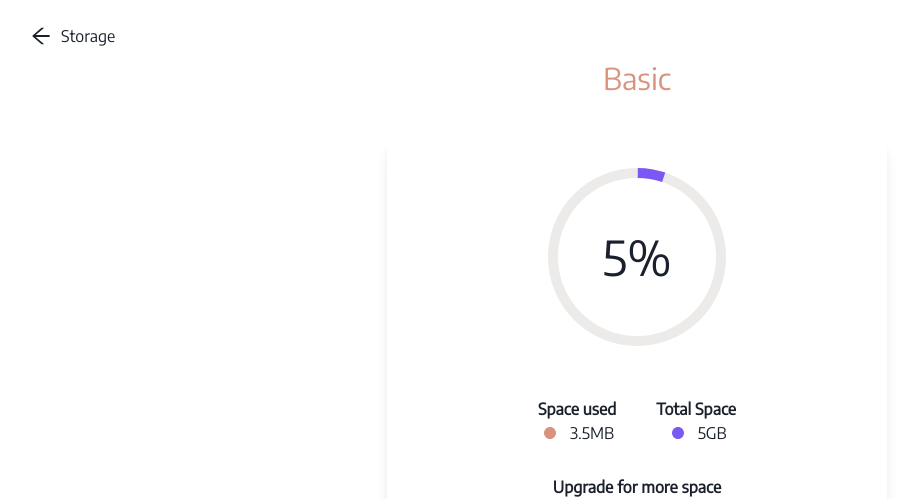
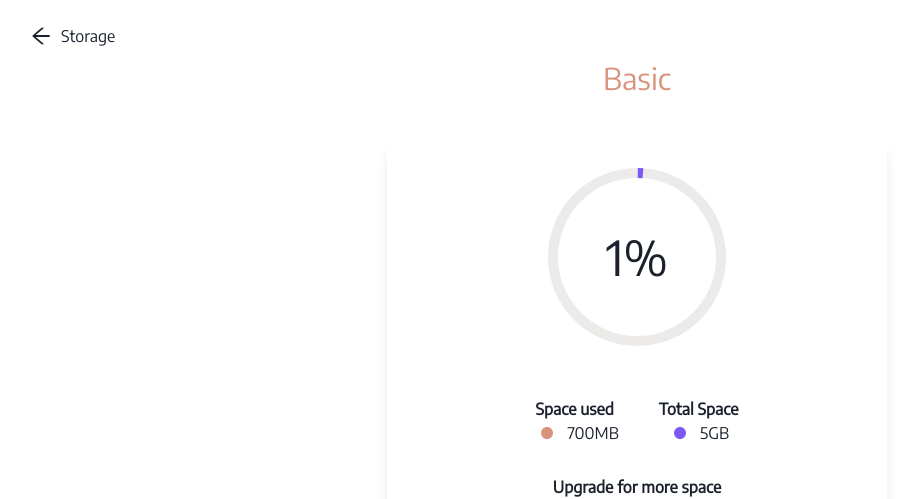
Before and after one commit to KlosaNow/klosanow-frontend, a React (Vite) app: page /basic in a window 1280 px wide. Shown: the top 499 px of the page, without its empty margins (3-920 px from the left). Built offline with nearby package versions, Linux system fonts and the light colour scheme.

Commit message:
storage-View Upadate

```diff
--- a/src/App.tsx
+++ b/src/App.tsx
@@ -1,23 +1,22 @@
-
-import { Route, Routes } from "react-router-dom"
-import { SplashScreen } from './pages/SplashScreen';
-import Onboarding from "./pages/Onboarding";
-import { Notifications } from "./pages/Notifications";
-import { NotificationSettings } from "./pages/NotificationSettings";
+import { Route, Routes } from "react-router-dom";
+import { SplashScreen } from "./pages/SplashScreen";
+// import { Notifications } from "./pages/Notifications";
+// import { NotificationSettings } from "./pages/NotificationSettings";
 import FreeStorageView from "./pages/StorageView/FreeStorageView";
 import BasicStorageView from "./pages/StorageView/BasicStorageView";
 import PremiumStorageView from "./pages/StorageView/PremiumStorageView";
 import { Error } from "./pages/ErrorPage";
 
-
 function App() {
   return (
     <>
       <Routes>
-
         <Route path="/" element={<SplashScreen />} />
-        <Route path="/notifications" element={<Notifications />} />
-        <Route path="/settings/notifications" element={<NotificationSettings />} />
+        {/* <Route path="/notifications" element={<Notifications />} />
+        <Route
+          path="/settings/notifications"
+          element={<NotificationSettings />}
+        /> */}
 
         <Route path="*" element={<Error />} />
         {/* Storage view Route */}
--- a/src/components/StorageViewComponent.tsx
+++ b/src/components/StorageViewComponent.tsx
@@ -12,19 +12,27 @@ import { GoPrimitiveDot } from "react-icons/go";
 
 interface StorageCardProps {
   title: string;
-  progressValue: number;
-  spaceUsed: string;
+  spaceUsed: string; // Change the name of the prop to 'spaceUsed'
   totalSpace: string;
   message: string;
 }
 
 const StorageViewComponent: React.FC<StorageCardProps> = ({
   title,
-  progressValue,
-  spaceUsed,
+  spaceUsed, // Update the destructured variable name to 'spaceUsed'
   totalSpace,
   message,
 }) => {
+  // Calculate the percentage of used space based on the 'spaceUsed' and 'totalSpace' props
+  const spaceUsedInGB = parseFloat(spaceUsed) / 1024;
+  const totalSpaceInGB = parseFloat(totalSpace);
+  const percentageUsed = Math.round(
+    (spaceUsedInGB * 1000) / totalSpaceInGB / 100
+  );
+
+  // Use the conditional operator to display either 'spaceUsed' or 'percentageUsed'
+  const displayValue = isNaN(percentageUsed) ? spaceUsed : `${percentageUsed}%`;
+
   return (
     <Box bg="white" p="4" fontWeight="500">
       {/* Navigation Section */}
@@ -57,13 +65,15 @@ const StorageViewComponent: React.FC<StorageCardProps> = ({
           gap="40px"
         >
           <Box>
+            {/* Use the calculated percentage for the 'value' prop of the CircularProgress component */}
             <CircularProgress
-              value={progressValue}
+              value={percentageUsed}
               color="primary.50"
               thickness="5px"
               size="200px"
             >
-              <CircularProgressLabel>{progressValue}%</CircularProgressLabel>
+              {/* Use template literals to show the percentage value with one decimal place */}
+              <CircularProgressLabel>{displayValue}</CircularProgressLabel>
             </CircularProgress>
           </Box>
           <Flex
@@ -93,7 +103,9 @@ const StorageViewComponent: React.FC<StorageCardProps> = ({
                   mr="2"
                   textColor="primary.50"
                 />
-                <p>{totalSpace}</p>
+                <div>
+                  <p>{totalSpace}</p>
+                </div>
               </Flex>
             </Flex>
           </Flex>
@@ -107,7 +119,7 @@ const StorageViewComponent: React.FC<StorageCardProps> = ({
         bg="#7B58F4"
         w={{ base: "90%", lg: "20%" }}
         mx="auto"
-        marginTop="6"
+        mt="6"
         borderRadius="md"
         p="5"
         textColor="white"
--- a/src/pages/StorageView/BasicStorageView.tsx
+++ b/src/pages/StorageView/BasicStorageView.tsx
@@ -5,8 +5,7 @@ const BasicStorageView: React.FC = () => {
   return (
     <StorageViewComponent
       title="Basic"
-      progressValue={5}
-      spaceUsed="3.5MB"
+      spaceUsed="700MB"
       totalSpace="5GB"
       message="Upgrade for more space"
     />
--- a/src/pages/StorageView/FreeStorageView.tsx
+++ b/src/pages/StorageView/FreeStorageView.tsx
@@ -5,7 +5,6 @@ const FreeStorageView: React.FC = () => {
   return (
     <StorageViewComponent
       title="Free"
-      progressValue={70}
       spaceUsed="840 MB"
       totalSpace="1.2 GB"
       message="Upgrade for more space"
--- a/src/pages/StorageView/PremiumStorageView.tsx
+++ b/src/pages/StorageView/PremiumStorageView.tsx
@@ -5,7 +5,6 @@ const PremiumStorageView: React.FC = () => {
   return (
     <StorageViewComponent
       title="Premium"
-      progressValue={0}
       spaceUsed="3.5 MB"
       totalSpace="unlimited"
       message="Congrats! you have maximum space"
```
Also changed, not shown: src/pages/NotificationSettings/NotificationSettings.tsx (+24 -23 lines), src/pages/OnbordingSlides/OnboardingSlides.tsx (+16 -7 lines).
